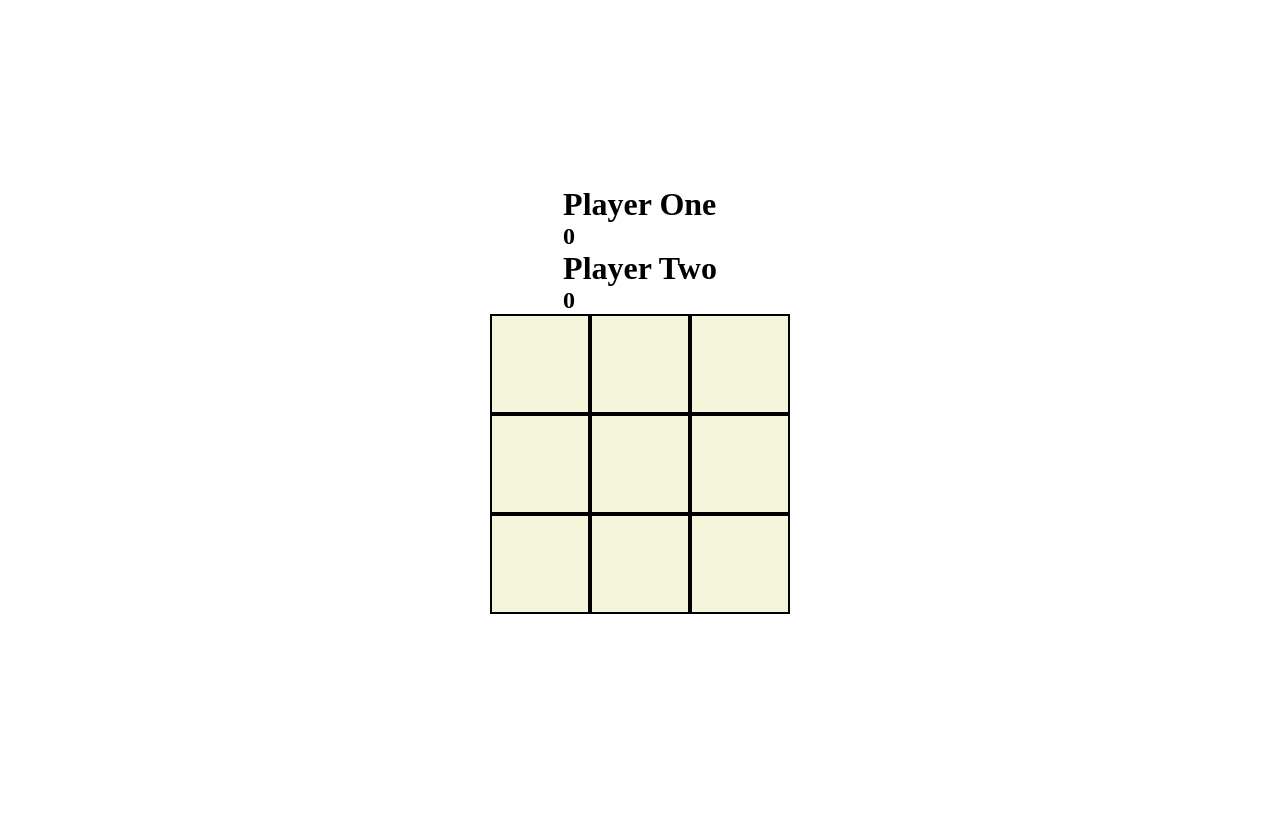
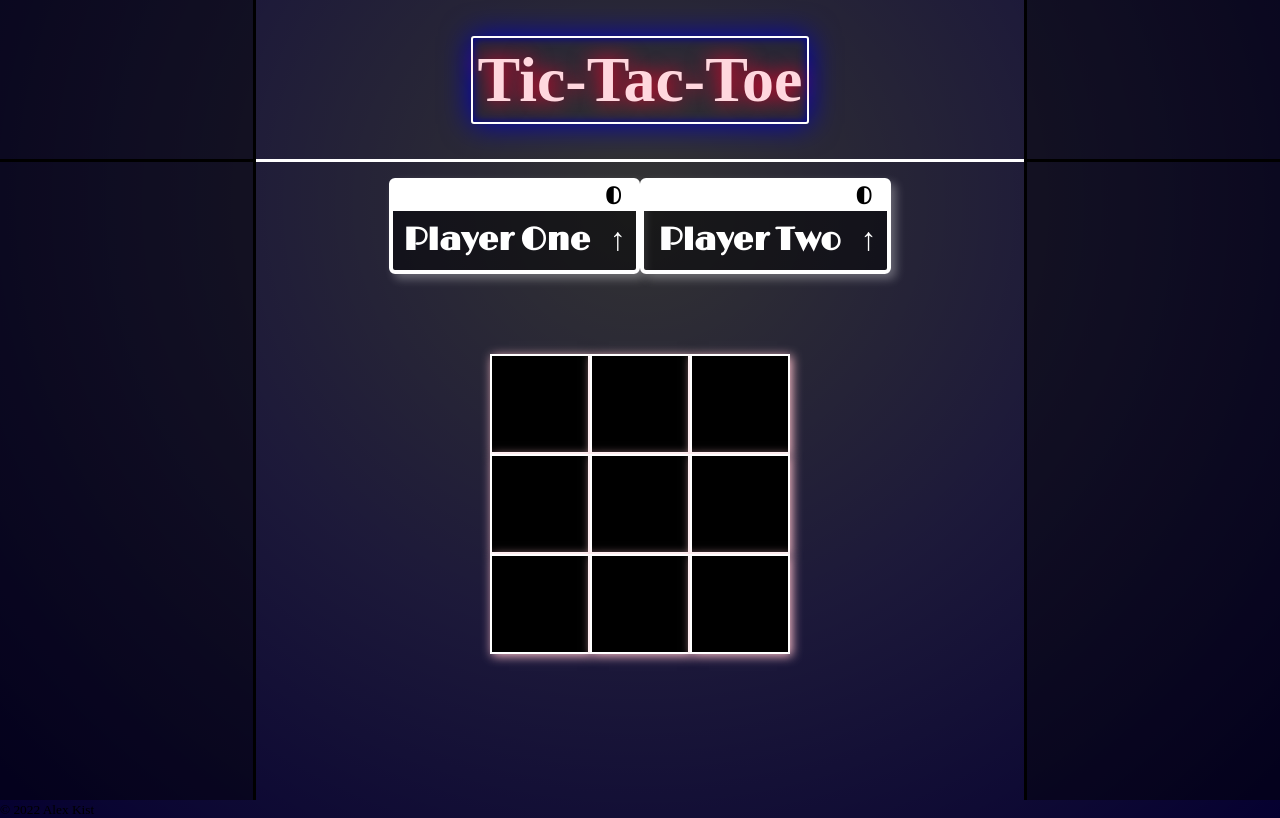
Before and after one commit to akist529/tic-tac-toe, a plain HTML site: page index.html in a window 1280 px wide. Drawn offline with nearby package versions, Linux system fonts and the light colour scheme; a web font is replaced by a local one.

Commit message:
Add CSS styling

```diff
--- a/index.html
+++ b/index.html
@@ -3,23 +3,47 @@
     <head>
         <meta charset="utf-8"/>
         <link rel="stylesheet" href="./style.css"/>
-        <link rel="stylesheet" href="https://fonts.googleapis.com/css?family=Square+Peg">
+        <link rel="stylesheet" href="https://fonts.googleapis.com/css?family=Square+Peg|Neonderthaw|Limelight">
         <script src="https://ajax.googleapis.com/ajax/libs/jquery/3.6.0/jquery.min.js"></script>
         <title>Tic-Tac-Toe</title>
     </head>
     <body>
-        <div class="scoreBoard">
-            <div class="playerOne">
-                <h1>Player One</h1>
-                <h2 id="pOneScore">0</h2>
+        <div class="container">
+            <div></div>
+            <div></div>
+            <div></div>
+            <div></div>
+            <div class="header">
+                <h1>Tic-Tac-Toe</h1>
             </div>
-            <div class="playerTwo">
-                <h1>Player Two</h1>
-                <h2 id="pTwoScore">0</h2>
+            <div class="game">
+                <div class="scoreboard">
+                    <div class="playerOne">
+                        <div>
+                            <h3 id="pOneScore">0</h3>
+                        </div>
+                        <div>
+                            <h2>Player One</h2>
+                            <h2 class="arrow">&#8593</h2>
+                        </div>
+                    </div>
+                    <div class="playerTwo">
+                        <div>
+                            <h3 id="pTwoScore">0</h3>
+                        </div>
+                        <div>
+                            <h2>Player Two</h2>
+                            <h2 class="arrow">&#8593</h2>
+                        </div>
+                    </div>
+                </div>
+                <div class="gameBoard">
+                </div>
             </div>
-        </div>
-        <div class="gameBoard">
         </div>
         <script type="text/javascript" src="./script.js"></script>
     </body>
+    <footer>
+        <small>© 2022 Alex Kist</small>
+    </footer>
 </html>
--- a/script.js
+++ b/script.js
@@ -14,6 +14,7 @@ const Gameboard = (() => {
 
     const update = function(index) {
         Array.from($(".gameBoard").children())[index].innerHTML = (playerOne.turn ? "X" : "O");
+        Array.from($(".gameBoard").children())[index].style.backgroundColor = "white";
 
         const player = (playerOne.turn ? playerOne: playerTwo);
 
@@ -45,6 +46,7 @@ const Gameboard = (() => {
 
         for (const space of Array.from($(".gameBoard").children())) {
             space.innerHTML = '';
+            space.style.backgroundColor = "black";
         }
     }
 
--- a/style.css
+++ b/style.css
@@ -4,11 +4,129 @@
 }
 
 body {
-    display: flex;
-    flex-direction: column;
+    background: radial-gradient(ellipse farthest-corner at 50% 25%, rgba(0, 0, 0, 0.8), rgba(4, 0, 36, 0.9),rgba(5, 0, 48, 1));
+}
+
+h1 {
+    border: 2px solid white;
+    border-radius: 3px;
+    padding: 5px;
+
+    color: rgb(255, 215, 222);
+    text-shadow: 0 0 20px rgb(255, 0, 43);
+    box-shadow: inset 0 0 10px rgb(0, 0, 163), 0 0 30px rgb(0, 0, 190);
+
+    font-size: 4rem;
+    font-weight: 600;
+    font-family: "Neonderthaw";
+}
+
+h2 {
+    font-size: 2rem;
+    white-space: nowrap;
+}
+
+.container {
+    display: grid;
+    grid-template-columns: 20% 1fr 20%;
+    grid-template-rows: 20% 1fr;
+
     justify-content: center;
     align-items: center;
     height: 100vh;
+}
+
+.container > div {
+    height: 100%;
+}
+
+.container > div:nth-child(1),
+.container > div:nth-child(3) {
+    border-right: 3px solid black;
+    background-color: rgba(0, 0, 0, 0.4);
+}
+
+.container > div:nth-child(2),
+.container > div:nth-child(4) {
+    border-left: 3px solid black;
+    background-color: rgba(0, 0, 0, 0.4);
+}
+
+.container > div:nth-child(1),
+.container > div:nth-child(2) {
+    border-bottom: 3px solid black;
+}
+
+.header {
+    grid-column: 2 / 3;
+    grid-row: 1 / 2;
+
+    display: flex;
+    justify-content: center;
+    align-items: center;
+}
+
+.game {
+    grid-column: 2 / 3;
+    grid-row: 2 / 3;
+
+    display: grid;
+    grid-template-rows: 20% 1fr;
+    gap: 10%;
+
+    justify-items: center;
+
+    border-top: 3px solid white;
+}
+
+.scoreboard {
+    display: grid;
+    grid-template-columns: 1fr 1fr;
+    gap: minmax(5px 30px);
+
+    justify-content: center;
+    align-items: center;
+
+    font-family: "Limelight";
+}
+
+.scoreboard > div {
+    display: flex;
+    flex-direction: column;
+
+    align-items: flex-end;
+
+    background: rgba(0, 0, 0, 0.5);
+
+    border: 4px solid white;
+    border-radius: 6px;
+
+    color: white;
+
+    box-shadow: 5px 5px 10px rgba(255, 255, 255, 0.3);
+}
+
+.scoreboard > div > div {
+    display: flex;
+}
+
+.scoreboard > div > div:nth-child(1) {
+    justify-content: flex-end;
+
+    background-color: white;
+    width: 100%;
+}
+
+.scoreboard h2 {
+    padding: 10px;
+}
+
+.scoreboard h3 {
+    font-size: 1.5rem;
+
+    color: black;
+
+    padding-right: 15px;
 }
 
 .gameBoard {
@@ -22,16 +140,29 @@ body {
     justify-content: center;
     align-items: center;
 
-    background-color: beige;
-    border: 2px solid black;
+    border: 2px solid white;
     font-size: 8vw;
-    font-family: "Square Peg";
+    font-family: "Limelight";
 
     user-select: none;
+
+    box-shadow: 2px 2px 10px pink;
+
+    background-color: black;
+
+    transition: 0.2s;
 }
 
 .gameBoard p:hover {
     cursor: pointer;
 
-    background-color: yellow;
+    background-color: white;
 }
+
+.footer {
+    position: fixed;
+    color: white;
+
+    z-index: 0;
+    bottom: 0;
+}
```
